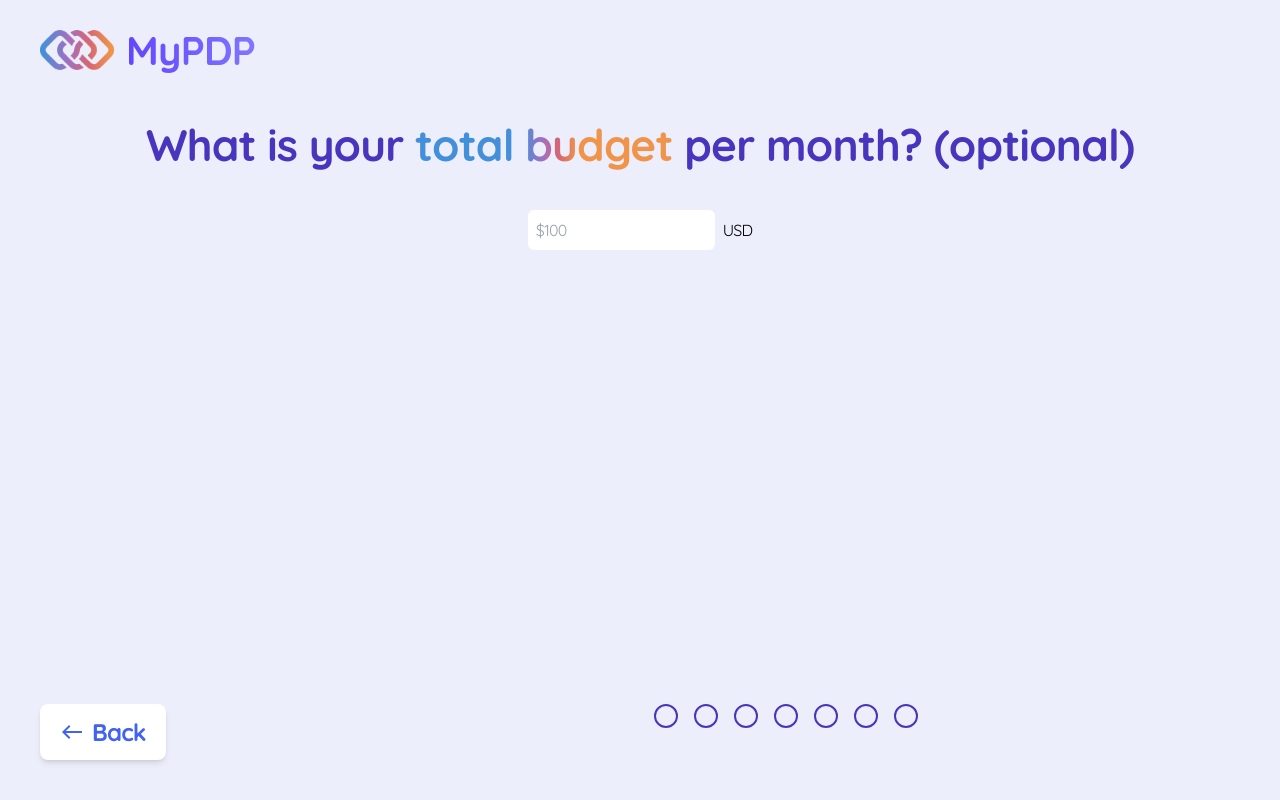
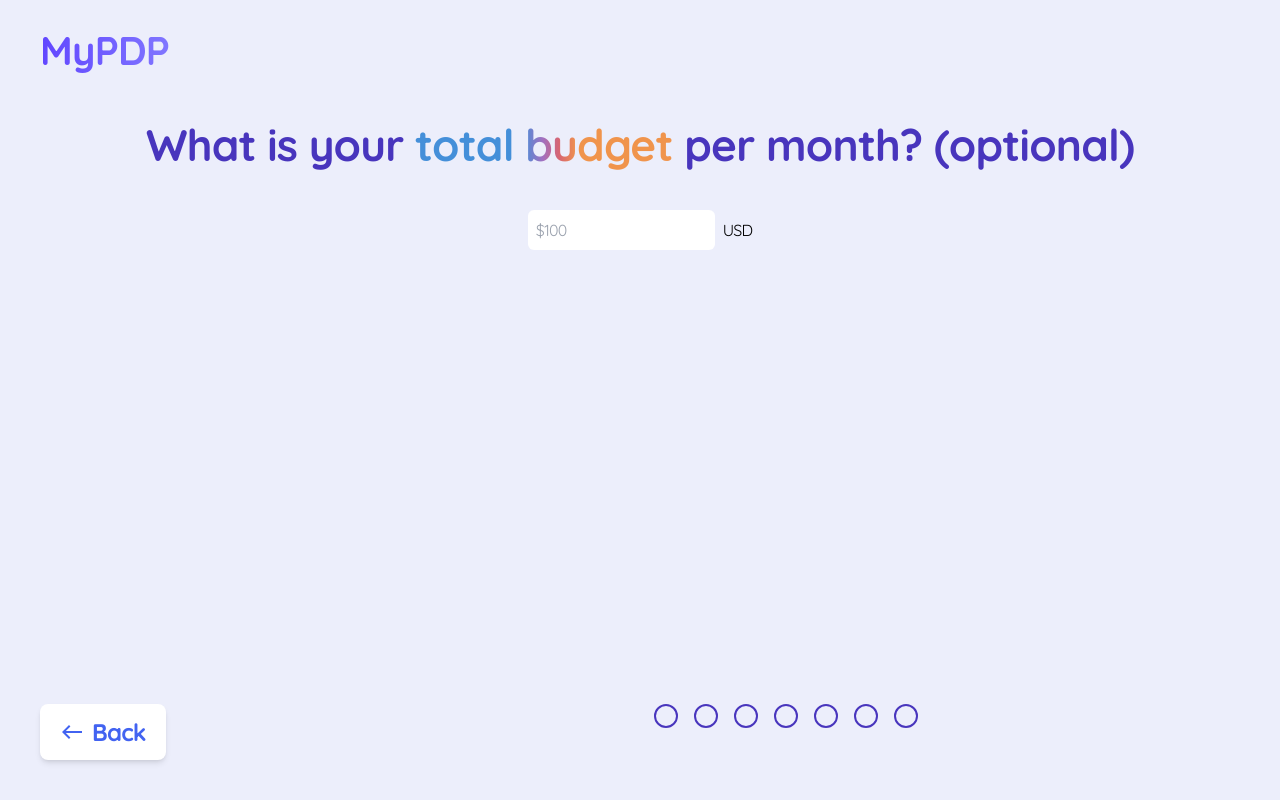
Before and after one commit to britzky/career-coach, a React (Vite) app in the folder frontend/career-coach/: page /budget in a window 1280 px wide. Shown: the top 800 px of the page. Built offline with nearby package versions, Linux system fonts and the light colour scheme.

Commit message:
Adjusted Navbar to properly show text, icon or both depending on the page

```diff
--- a/frontend/career-coach/src/assets/icons/DownChevron.tsx
+++ b/frontend/career-coach/src/assets/icons/DownChevron.tsx
@@ -5,7 +5,6 @@ interface DownChevronProps {
 
 export const DownChevron: React.FC<DownChevronProps> = ({height, width}) => {
   return (
-    <div>
         <svg height={height} width={width} version="1.1" id="Layer_1" xmlns="http://www.w3.org/2000/svg" xmlnsXlink="http://www.w3.org/1999/xlink" viewBox="0 0 330.002 330.002" xmlSpace="preserve">
             <defs>
                 <linearGradient id="downChevronGradient" x1="0%" y1="0%" x2='100%' y2="0%">
@@ -21,6 +20,5 @@ export const DownChevron: React.FC<DownChevronProps> = ({height, width}) => {
                 <path fill="url(#downChevronGradient)" stroke="url(#downChevronGradient)" strokeWidth="25" d="M327.001,99.751c-4.971-6.628-14.374-7.971-21-3l-140.997,105.75L24.001,96.751 c-6.628-4.971-16.029-3.626-21,3c-4.971,6.627-3.627,16.03,3,21l150.004,112.5c2.667,2,5.833,3,9,3c3.166,0,6.333-1,9-3 l149.996-112.5C330.628,115.781,331.972,106.379,327.001,99.751z"></path>
             </g>
         </svg>
-    </div>
   )
 }
--- a/frontend/career-coach/src/components/CourseAccordion/CourseAccordionItems.tsx
+++ b/frontend/career-coach/src/components/CourseAccordion/CourseAccordionItems.tsx
@@ -25,22 +25,13 @@ export const CourseAccordionItems: React.FC<AccordionItemProps> = ({ month, cour
             <div className="flex flex-col">
                 <div className="flex justify-between">
                     <span className="font-bold text-xxs lg:text-sm text-purpleText">{month}: {courses[0].coursename} </span>
-                    <div className="hidden lg:block">
+                    <div className="flex flex-col  items-center">
                         <button
                             onClick={() => setOpen(!open)}
                             aria-expanded={open}
-                            className="border-4 rounded-lg border-purpleText p-1 h-[25px] lg:h-auto w-[25px] lg:w-auto"
+                            className="flex justify-center items-center border-4 rounded-lg border-purpleText p-1 h-[25px] lg:h-auto w-[25px] lg:w-auto"
                         >
                             <DownChevron height="20px" width="20px" />
-                        </button>
-                    </div>
-                    <div className="lg:hidden">
-                        <button
-                            onClick={() => setOpen(!open)}
-                            aria-expanded={open}
-                            className="border-4 rounded-lg border-purpleText p-1 h-[25px] lg:h-auto w-[25px] lg:w-auto"
-                        >
-                            <DownChevron height="15px" width="15px" />
                         </button>
                     </div>
                 </div>
--- a/frontend/career-coach/src/components/NavBar/NavBar.tsx
+++ b/frontend/career-coach/src/components/NavBar/NavBar.tsx
@@ -1,23 +1,38 @@
 import React from 'react';
-import { useNavigate } from 'react-router-dom';
+import { useNavigate , useLocation} from 'react-router-dom';
 import logo from '../../assets/images/Logo.png'
 import { useCareerDetails } from '../../context/CareerContext';
 
 export const NavBar: React.FC = () => {
     const { resetCareer } = useCareerDetails();
     const navigate = useNavigate();
+    const location = useLocation();
 
     const handleLogoClick = () => {
         resetCareer()
         navigate('/')
     }
 
+    const noText = location.pathname === "/roadmap";
+    const noIcon = [
+        "/budget",
+        "/desired-job",
+        "/desired-skills",
+        "hours-per-week",
+        "/job-level",
+        "/learning-style",
+        "/loading-screen",
+        "/skill-level",
+        "/timeframe",
+        "/error"
+    ].includes(location.pathname);
+
     return (
-    <nav className="absolute mx-5 md:mx-10">
+    <nav className="absolute mx-5 lg:mx-10">
         <div className="flex flex-wrap justify-between items-center max-w-screen-xl pt-5">
             <div onClick={handleLogoClick} className="flex items-center space-x-3 rtl:space-x-reverse cursor-pointer">
-                <img src={logo} className="h-10" alt="MyPDP Logo" />
-                <span className="self-center text-lg bg-logo gradient-text font-bold whitespace-nowrap">MyPDP</span>
+                {!noIcon && <img src={logo} className="h-10" alt="MyPDP Logo" />}
+                {!noText && <span className="self-center text-lg bg-logo gradient-text font-bold whitespace-nowrap">MyPDP</span>}
             </div>
         </div>
     </nav>
```
